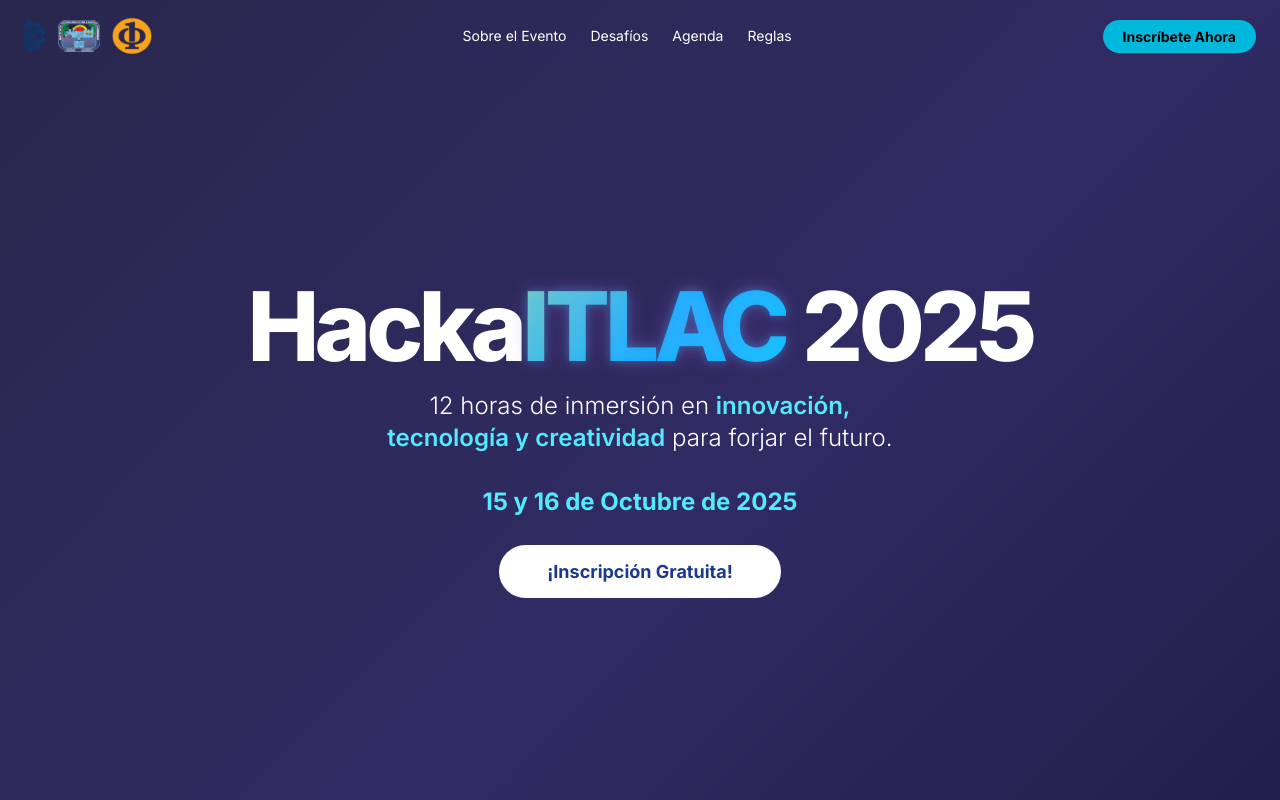
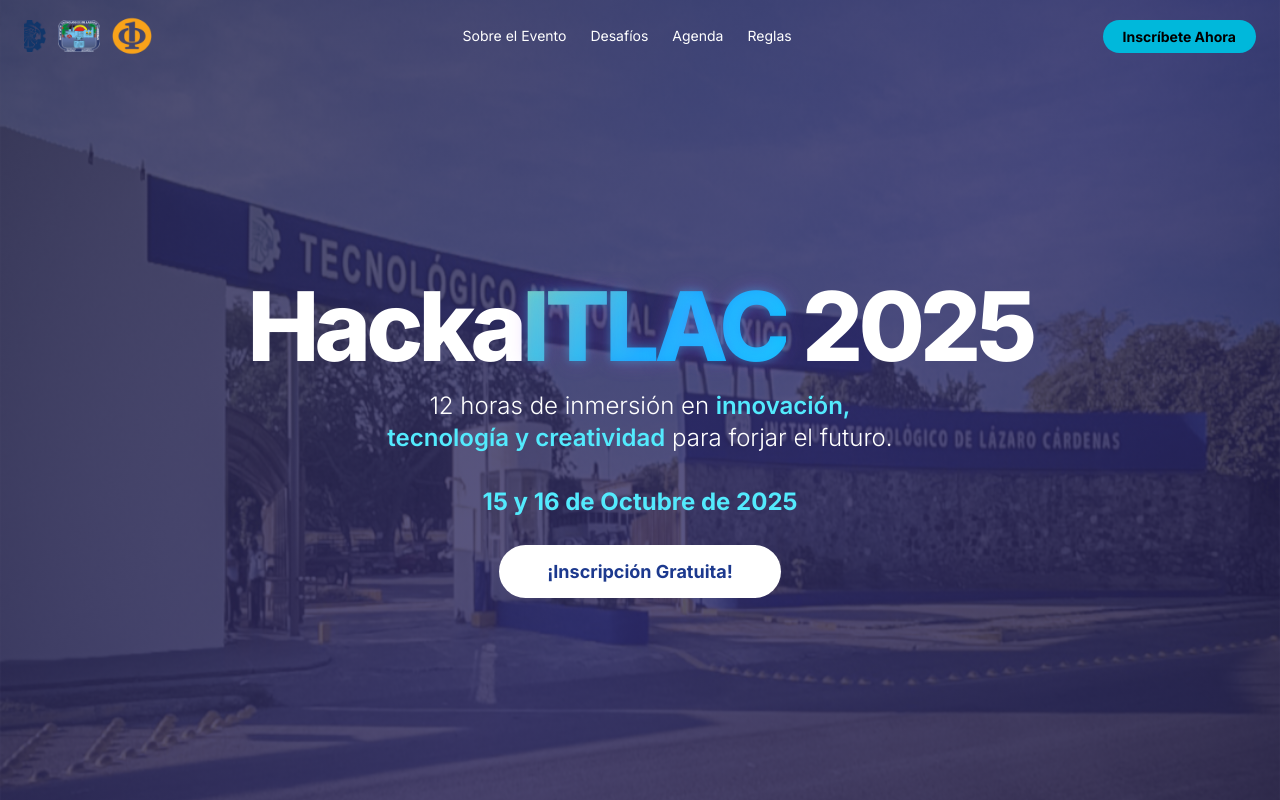
Before and after one commit to pedroxd12/hackaITLAC2025, a Next.js app: page / in a window 1280 px wide. Shown: the top 800 px of the page. Built offline with nearby package versions, Linux system fonts and the light colour scheme.

Commit message:
modificaciones

```diff
--- a/components/Header.tsx
+++ b/components/Header.tsx
@@ -25,7 +25,7 @@
     <header
       className={`fixed top-0 left-0 right-0 z-50 transition-all duration-300 ${
         isScrolled || isMenuOpen
-          ? "bg-black bg-opacity-80 backdrop-blur-lg shadow-lg"
+          ? "bg-white shadow-lg"
           : "bg-transparent"
       }`}
     >
@@ -35,8 +35,8 @@
           <Image
             src="/tecnm-logo.png"
             alt="Logo TecNM"
-            width={40}
-            height={32}
+            width={50}
+            height={50}
             className="h-auto w-auto max-h-8"
           />
           <Image
@@ -56,7 +56,9 @@
         </div>
 
         {/* Menú Desktop */}
-        <nav className="hidden md:flex items-center gap-6 text-white text-sm">
+        <nav className={`hidden md:flex items-center gap-6 text-sm ${
+          isScrolled ? 'text-black' : 'text-white'
+        }`}>
           <a
             href="#about"
             className="hover:text-cyan-400 transition-colors duration-300"
@@ -99,7 +101,7 @@
         <div className="md:hidden">
           <button
             onClick={() => setIsMenuOpen(!isMenuOpen)}
-            className="relative z-[60] text-white focus:outline-none"
+            className={`relative z-[60] focus:outline-none ${isScrolled ? 'text-black' : 'text-white'}`}
           >
             <span className="sr-only">Abrir menú</span>
             <svg
--- a/components/Hero.tsx
+++ b/components/Hero.tsx
@@ -1,8 +1,23 @@
 import React from 'react';
+import Image from 'next/image';
 
 const Hero: React.FC = () => (
-  <section className="min-h-screen flex items-center justify-center animated-gradient text-white text-center p-4 pt-20">
-    <div className="fade-in max-w-4xl mx-auto">
+  <section className="relative min-h-screen flex items-center justify-center text-white text-center p-4 pt-20 overflow-hidden">
+    {/* Capa 1: Imagen de Fondo */}
+    <Image
+        src="/itlac.png" // ¡IMPORTANTE! Cambia esto por la ruta de tu imagen de fondo
+        layout="fill"
+        objectFit="cover"
+        alt="Fondo del HackaITLAC"
+        className="z-0"
+        priority // Carga la imagen más rápido
+    />
+
+    {/* Capa 2: Overlay con Gradiente Animado */}
+    <div className="absolute inset-0 animated-gradient opacity-80 z-10"></div>
+
+    {/* Capa 3: Contenido */}
+    <div className="relative z-20 fade-in max-w-4xl mx-auto">
       <h1 className="text-5xl sm:text-6xl md:text-8xl font-extrabold mb-4 tracking-tighter">
         Hacka<span className="animated-text-gradient">ITLAC</span> 2025
       </h1>
--- a/components/Rules.tsx
+++ b/components/Rules.tsx
@@ -8,8 +8,8 @@
         <li><b>Equipos:</b> De 3 a 5 estudiantes. Pueden registrar un asesor académico.</li>
         <li><b>Originalidad:</b> Todo el código debe ser creado durante las 12 horas del evento. Se permite el uso de librerías, APIs y herramientas de IA.</li>
         <li><b>Propiedad Intelectual:</b> Las soluciones son propiedad de los equipos. Otorgan una licencia no exclusiva al ITLAC para fines de difusión.</li>
-        <li><b>Código de Conducta:</b> Se espera un ambiente de respeto y colaboración. Cero tolerancia al acoso o comportamiento antideportivo.</li>
-        <li><b>Herramientas:</b> Cada participante debe traer su propia laptop. Nosotros proveemos el espacio, internet y conexiones eléctricas.</li>
+        <li><b>Código de Conducta:</b> Se debe mantener un ambiente de respeto y colaboración. Cero tolerancia al acoso o comportamiento antideportivo.</li>
+        <li><b>Herramientas:</b> Cada equipo debe disponer de sus propios equipos de cómputo. Nosotros proveemos el espacio, internet y conexiones eléctricas.</li>
         <li><b>Inscripción:</b> El registro es gratuito a través de nuestro formulario oficial. ¡El cupo es limitado!</li>
       </ul>
       <div className="text-center mt-16">
--- a/components/Tracks.tsx
+++ b/components/Tracks.tsx
@@ -24,7 +24,7 @@
 const Tracks: React.FC = () => (
   <section id="tracks" className="section-padding bg-[#111]">
     <div className="container mx-auto">
-      <h2 className="section-title">Los Desafíos</h2>
+      <h2 className="section-title">Track's</h2>
       <div className="grid md:grid-cols-2 lg:grid-cols-3 gap-8">
         {tracksData.map((track) => (
           <div key={track.title} className="bg-[#1a1a1a] p-8 rounded-xl border border-gray-800 card-hover-effect text-center flex flex-col items-center h-full">
```
Also changed, not shown: public/itlac.png (added).
